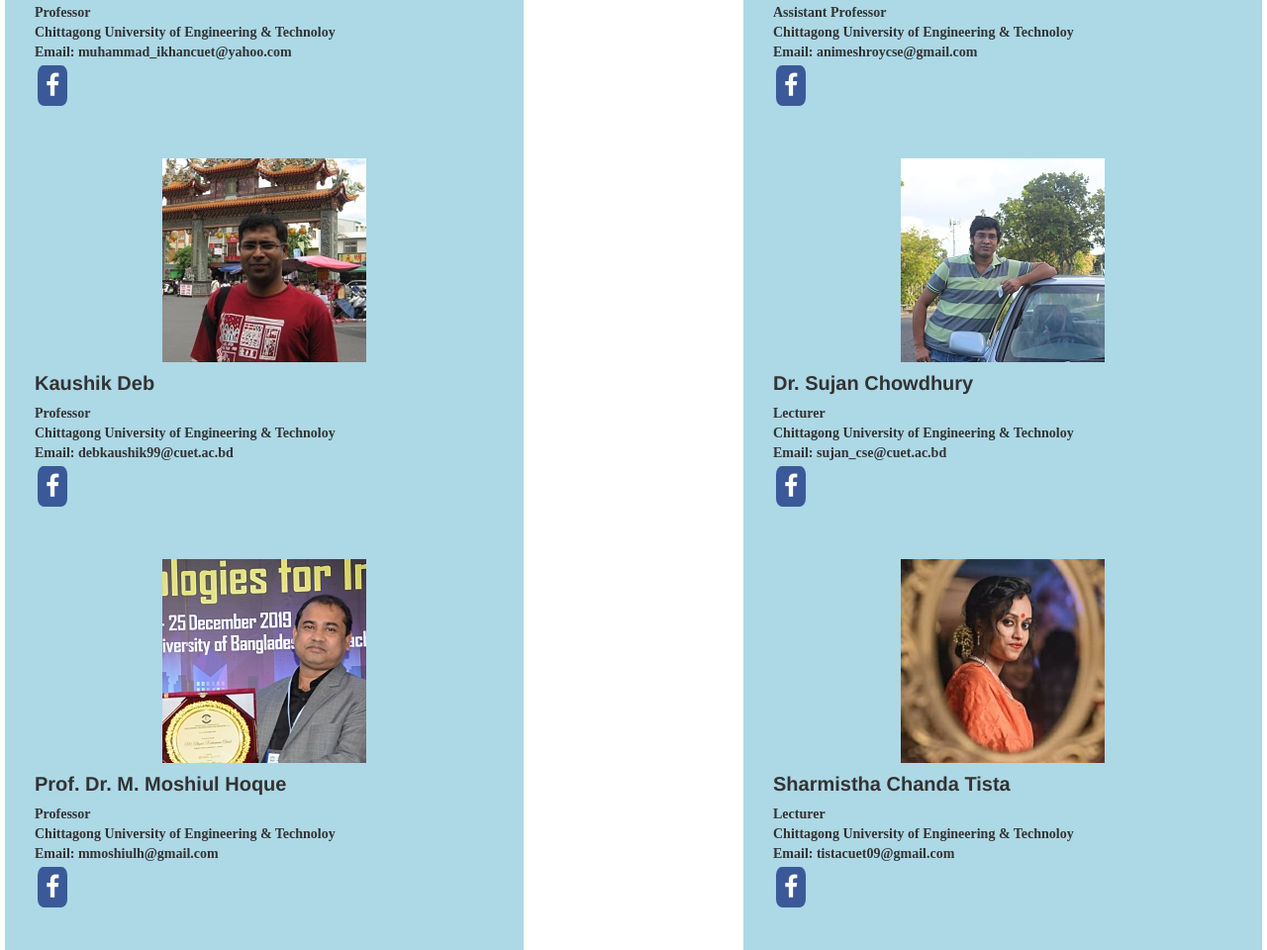
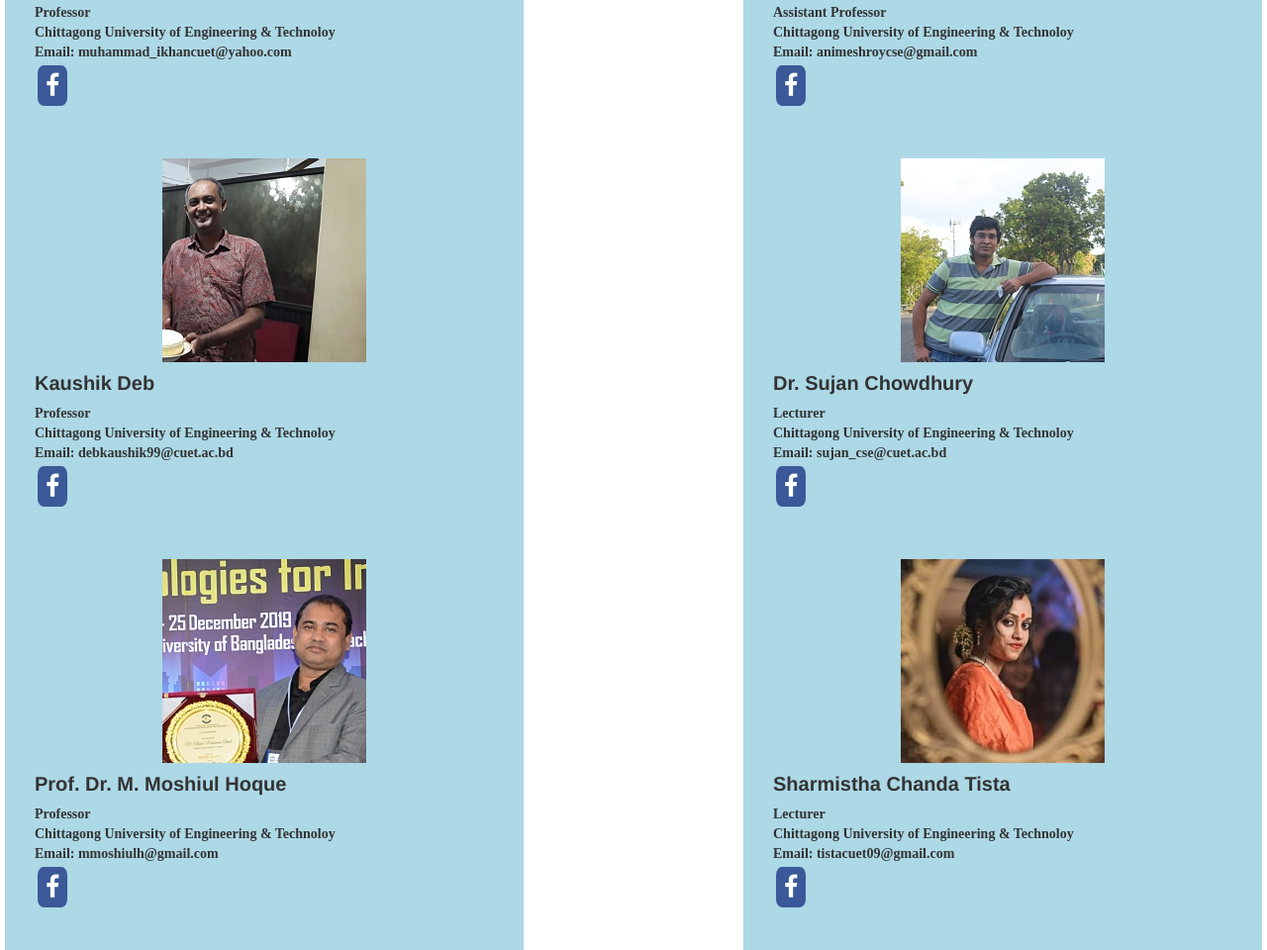
Before and after one commit to Anamikanath/CUET, a plain HTML site: page Cse_teachers/index.html in a window 1280 px wide. Shown: the part 1430-2390 px from the top of the page at 99% size. Drawn offline with Linux system fonts and the light colour scheme; a script that the page names is missing.

Commit message:
Update index.html

```diff
--- a/Cse_teachers/index.html
+++ b/Cse_teachers/index.html
@@ -22,7 +22,7 @@
 <div id="tc">
 <img src="Faculty pic/Ibrahim_opt.jpg" width="206px" height="207px" class="center"><h4 id="name">Prof. Dr. Muhammad Ibrahim Khan</h4><div id="pls">Professor</div><div id="pls">Chittagong University of Engineering & Technoloy</div><div id="pls">Email: muhammad_ikhancuet@yahoo.com</div><a href="t23" class="fa fa-facebook" id="t24"></a></div><br>
 <div id="tc">
-<img src="Faculty pic/Kaushik_opt.jpg" width="206px" height="207px" class="center"><h4 id="name">Kaushik Deb</h4><div id="pls">Professor</div><div id="pls">Chittagong University of Engineering & Technoloy</div><div id="pls">Email: debkaushik99@cuet.ac.bd</div><a href="https://web.facebook.com/debkaushik99" class="fa fa-facebook" id="t34"></a></div><br>
+<img src="Faculty pic/Ibrahim_opt.jpg" width="206px" height="207px" class="center"><h4 id="name">Kaushik Deb</h4><div id="pls">Professor</div><div id="pls">Chittagong University of Engineering & Technoloy</div><div id="pls">Email: debkaushik99@cuet.ac.bd</div><a href="https://web.facebook.com/debkaushik99" class="fa fa-facebook" id="t34"></a></div><br>
 <div id="tc">
 <img src="Faculty pic/Moshiul_opt.jpg" width="206px" height="207px" class="center"><h4 id="name">Prof. Dr. M. Moshiul Hoque</h4><div id="pls">Professor</div><div id="pls">Chittagong University of Engineering & Technoloy</div><div id="pls">Email: mmoshiulh@gmail.com</div><a href="https://web.facebook.com/mohammed.m.hoque.92" class="fa fa-facebook" id="t44"></a></div><br>
 <div id="tc">
```
